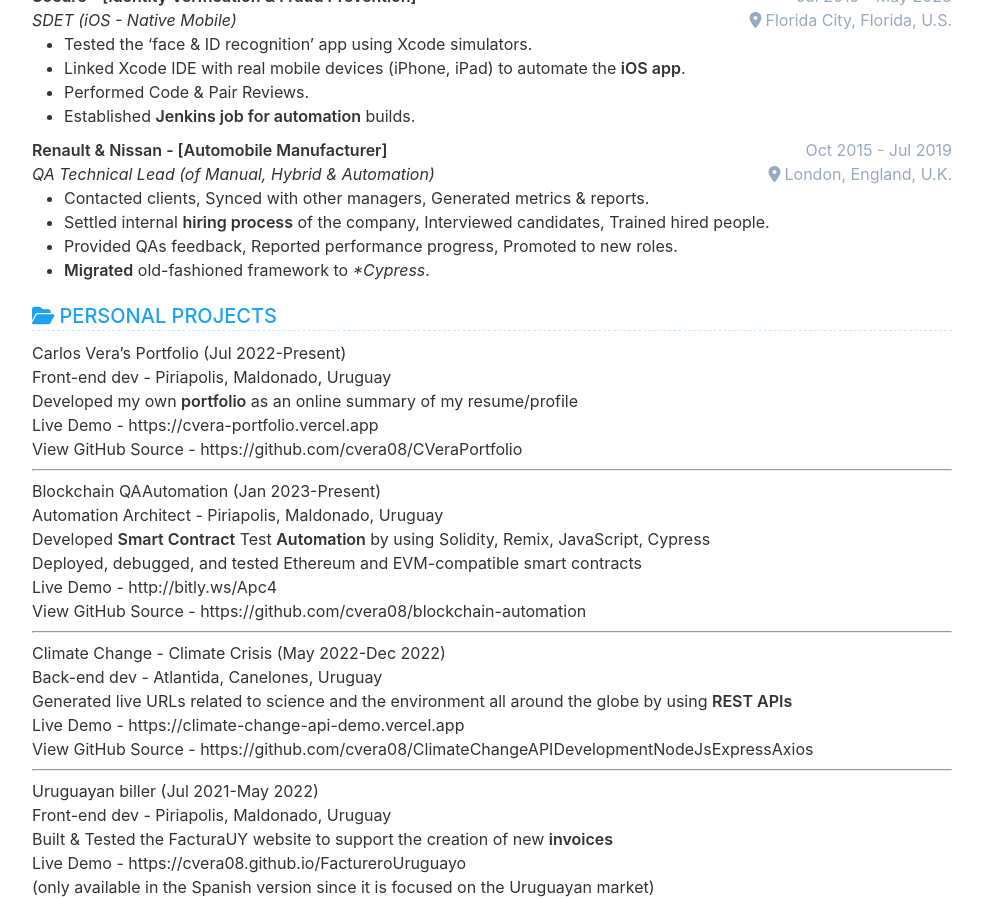
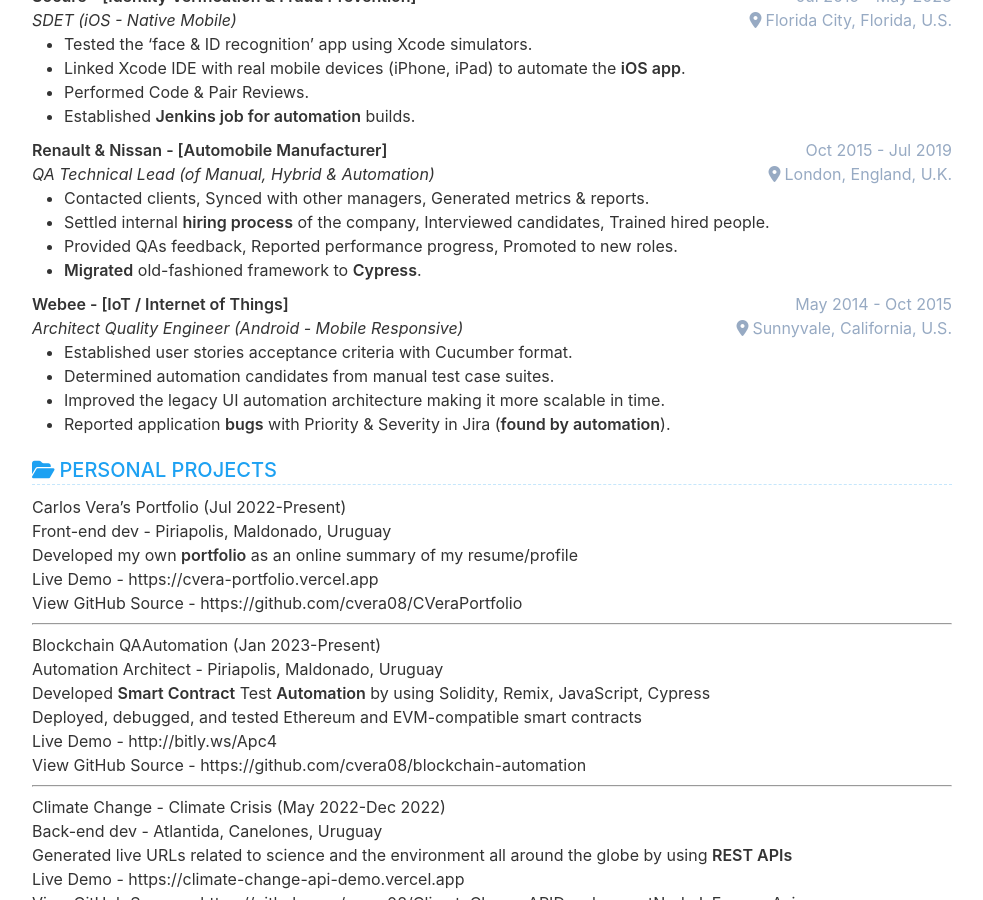
Before and after one commit to cvera08/full-resume, a Jekyll site: the page built from index.html, in a window 1280 px wide and 900 px high, scrolled down 2113 px. Shown: the whole window, without its empty margins (148-1131 px from the left). Built offline with Jekyll 4.4.1, drawn with Linux system fonts in a browser that asks for light colours; some of the changed text lies outside the part shown.

```diff
--- a/_data/data.yml
+++ b/_data/data.yml
@@ -161,13 +161,25 @@ experience:
       link:
       tags:
       date: Oct 2015 - Jul 2019
-      role: QA Technical Lead (of Manual, Hybrid &amp; Automation)
+      role: QA Technical Lead (of Manual, Hybrid & Automation)
       location: London, England, U.K.
       description: |
         - Contacted clients, Synced with other managers, Generated metrics & reports.
         - Settled internal **hiring process** of the company, Interviewed candidates, Trained hired people.
         - Provided QAs feedback, Reported performance progress, Promoted to new roles.
-        - **Migrated** old-fashioned framework to **Cypress*.
+        - **Migrated** old-fashioned framework to **Cypress**.
+
+    - company: Webee - [IoT / Internet of Things]
+      link:
+      tags:
+      date: May 2014 - Oct 2015
+      role: Architect Quality Engineer (Android - Mobile Responsive)
+      location: Sunnyvale, California, U.S.
+      description: |
+        - Established user stories acceptance criteria with Cucumber format.
+        - Determined automation candidates from manual test case suites.
+        - Improved the legacy UI automation architecture making it more scalable in time.
+        - Reported application **bugs** with Priority & Severity in Jira (**found by automation**).
 
 
 project:
@@ -273,7 +285,29 @@ education:
       link: 'https://app.pluralsight.com/achievements/share/da74e682-f769-4027-8dcc-b90303e6dd59'
       date: 04/2022
 
+    - institution: General Data Protection Regulation
+      link: 'https://www.knowbe4.com'
+      date: 04/2022
 
+    - institution: End-to-end Web Testing withTestCafe
+      link: 'https://app.pluralsight.com/library/courses/testcafe-endto-end-web-testing-getting-started/table-of-contents'
+      date: 02/2022
+
+    - institution: Danger Zone
+      link: 'https://www.knowbe4.com'
+      date: 01/2022
+
+language:
+  show: true
+  order: 11
+  title: Languages
+  description: |
+
+  items:
+    - idiom: English
+      level: Advanced
+    - idiom: Spanish
+      level: Mother Tongue
 
 footer:
   display: false
```
